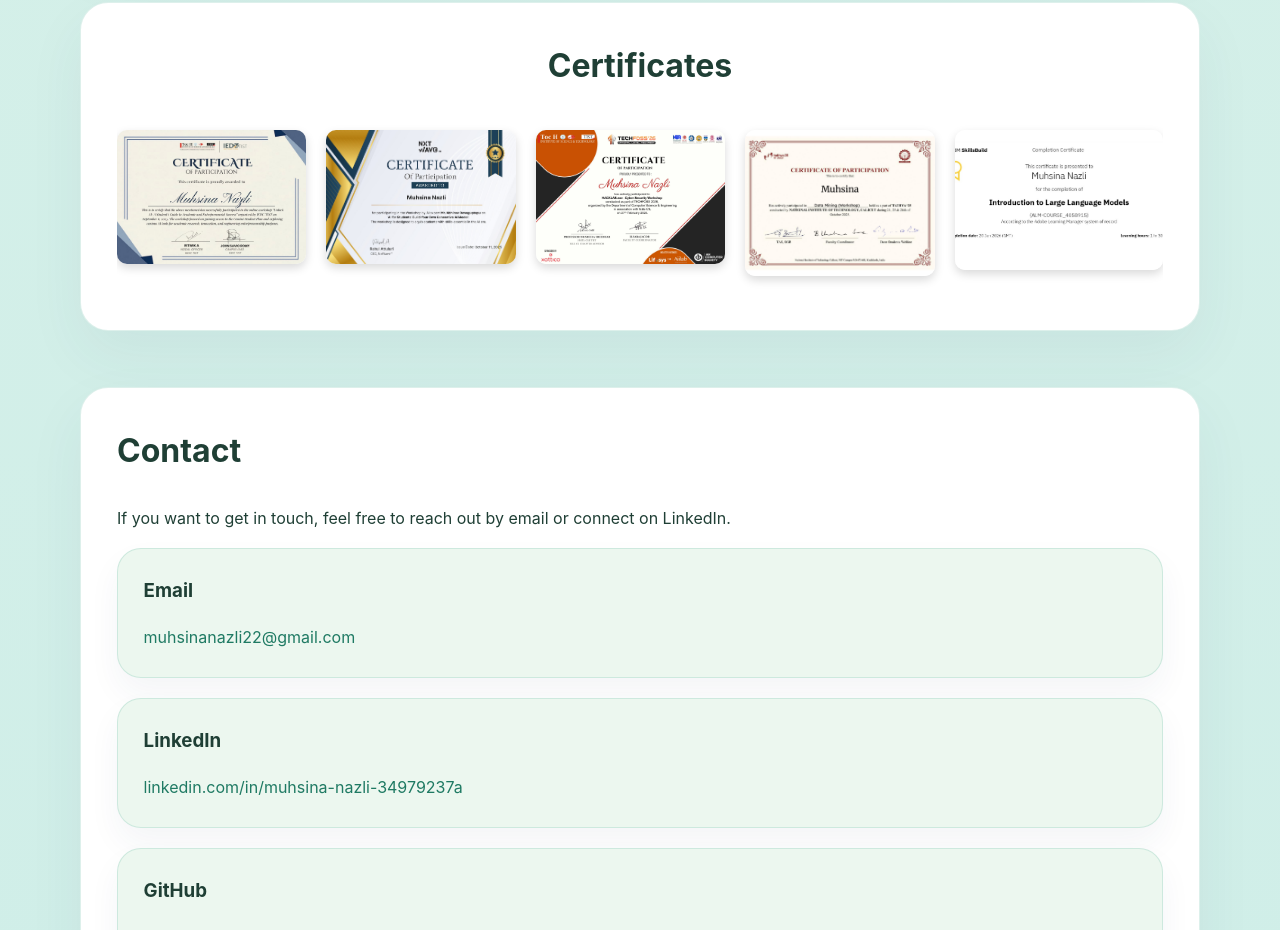
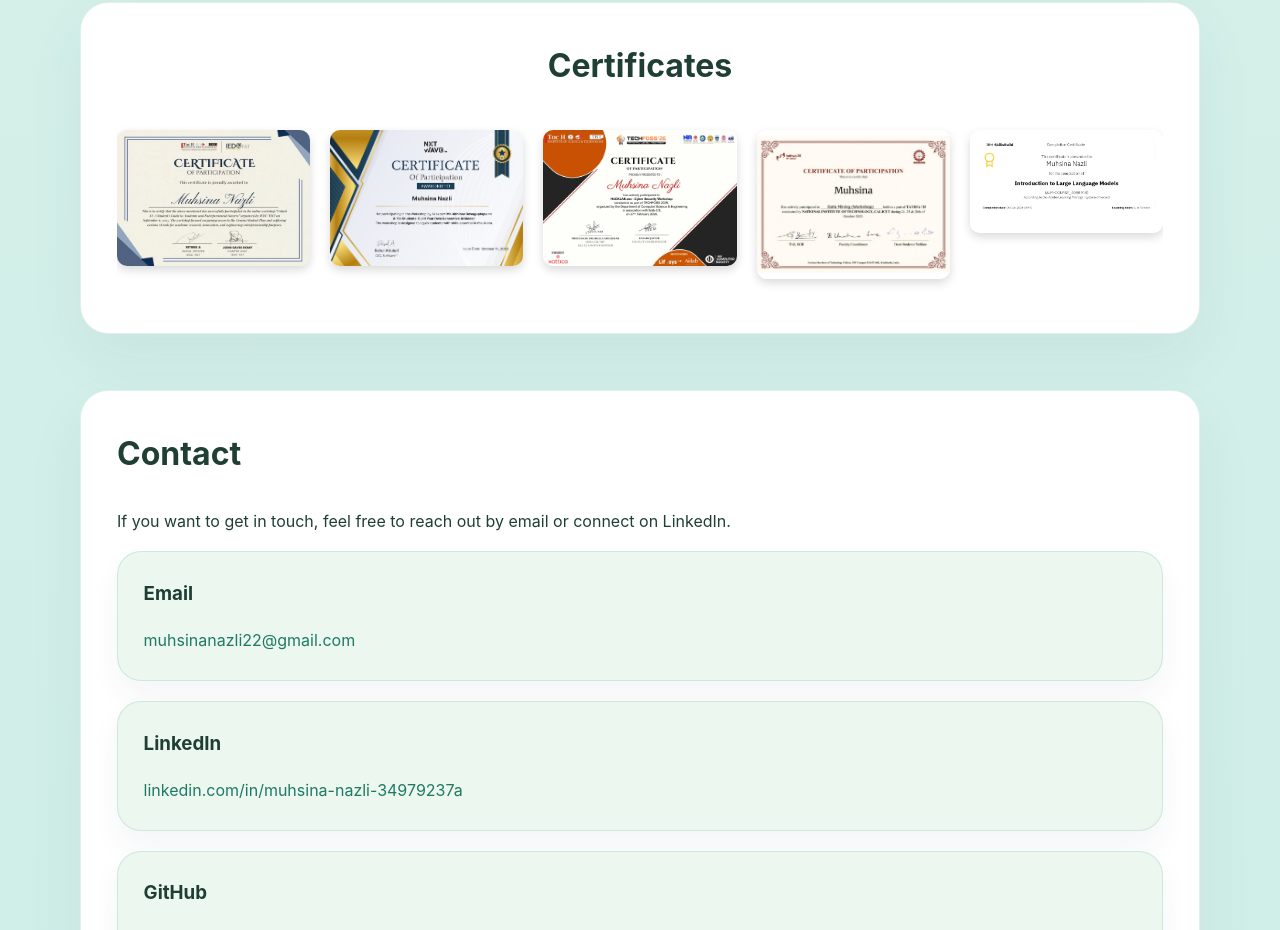
Before and after one commit to pikaayy/myprofile, a plain HTML site: page index.html in a window 1280 px wide. Shown: the part 2880-3810 px from the top of the page. Drawn offline with Linux system fonts and the light colour scheme.

Commit message:
Make SkillsBuild certificate display consistent with others

```diff
--- a/index.html
+++ b/index.html
@@ -125,7 +125,7 @@
         </a>
 
         <a href="Certificates/SkillsBuild.jpg" target="_blank">
-          <img class="crop-img" src="Certificates/SkillsBuild.jpg" alt="SkillsBuild Certificate">
+          <img src="Certificates/SkillsBuild.jpg" alt="SkillsBuild Certificate">
         </a>
       </div>
     </section>
```
